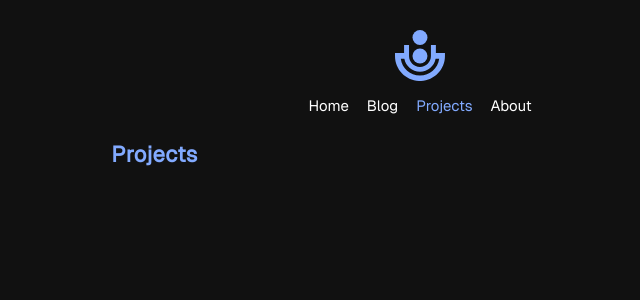
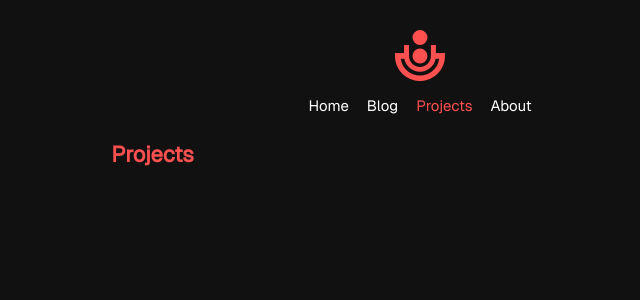
Before and after one commit to ericarthurc/ericarthurc.com, a SvelteKit app: page /projects in a window 1280 px wide. Shown: the top 300 px of the page, without its empty margins (220-860 px from the left). Built offline with nearby package versions, Linux system fonts and the light colour scheme.

Commit message:
12:49 12-5

```diff
--- a/src/routes/(blog)/blog/[slug]/+page.svelte
+++ b/src/routes/(blog)/blog/[slug]/+page.svelte
@@ -10,5 +10,5 @@
 </script>
 
 <div class="post-content-container">
-	{@html data.content}
+	{@render data.content()}
 </div>
--- a/src/styles/main.scss
+++ b/src/styles/main.scss
@@ -32,26 +32,26 @@ $orange2: #e48e71;
 :root {
 	--clr-html-bg: #{$dark2};
 	--clr-body: #{$white1};
-	--clr-logo: #{$blue3};
-	--clr-scrollbar-thumb: #{$blue3};
-	--clr-page-title: #{$blue3};
-	--clr-sec-border-pri: #{$blue3};
-	--clr-sec-border-sec: #{$orange2};
+	--clr-logo: #{$red1};
+	--clr-scrollbar-thumb: #{$white1};
+	--clr-page-title: #{$red1};
+	--clr-sec-border-pri: #{$white1};
+	--clr-sec-border-sec: #{$red1};
 	--clr-sec-border-ter: #{$white1};
-	--clr-listing-border: #{$blue1};
-	--clr-listing-border-feat: #{$orange1};
+	--clr-listing-border: #{$white1};
+	--clr-listing-border-feat: #{$white1};
 	--clr-post-cat: #{$white1};
-	--clr-post-cat-feat: #{$orange1};
+	--clr-post-cat-feat: #{$red1};
 	--clr-post-title: #{$white1};
-	--clr-post-title-hover: #{$purple1};
-	--clr-post-title-hover-feat: #{$red2};
-	--clr-post-date: #{$blue1};
-	--clr-post-date-feat: #{$orange2};
-	--clr-post-snippet: #{$grey1};
-	--clr-post-views: #{$orange1};
+	--clr-post-title-hover: #{$white1};
+	--clr-post-title-hover-feat: #{$white1};
+	--clr-post-date: #{$red1};
+	--clr-post-date-feat: #{$red1};
+	--clr-post-snippet: #{$white1};
+	--clr-post-views: #{$red1};
 	--clr-nav-link: #{$white1};
-	--clr-nav-link-hover: #{$blue3};
-	--clr-nav-link-active: #{$blue3};
+	--clr-nav-link-hover: #{$red1};
+	--clr-nav-link-active: #{$red1};
 }
 
 *,
@@ -155,7 +155,6 @@ header {
 	// padding-left: 15px;
 
 	h3 {
-		letter-spacing: 0.03rem;
 		font-size: 22px;
 		margin: 0;
 		// font-weight: 300;
@@ -164,14 +163,13 @@ header {
 }
 
 .home-info-box {
-	border-left: 2px solid var(--clr-sec-border-pri);
+	border-left: 1px solid var(--clr-sec-border-pri);
 	margin-bottom: 20px;
 	padding-left: 15px;
 
 	h4 {
-		letter-spacing: 0.03rem;
 		margin: 0;
-		font-size: 18px;
+		font-size: 16px;
 		// font-weight: 300;
 		// color: var(--clr-page-title);
 		margin-bottom: 10px;
@@ -185,11 +183,11 @@ header {
 
 .post-list-featured {
 	margin-bottom: 20px;
-	border-left: 2px solid var(--clr-sec-border-sec);
+	border-left: 1px solid var(--clr-sec-border-sec);
 	padding-left: 15px;
 
 	h4 {
-		letter-spacing: 0.03rem;
+		font-size: 16px;
 		margin: 0;
 		margin-bottom: 15px;
 		// font-weight: 300;
@@ -198,10 +196,12 @@ header {
 }
 
 .post-list-non-featured {
-	border-left: 2px solid var(--clr-sec-border-pri);
+	margin-bottom: 20px;
+	border-left: 1px solid var(--clr-sec-border-pri);
 	padding-left: 15px;
 
 	h4 {
+		font-size: 16px;
 		letter-spacing: 0.03rem;
 		margin: 0;
 		margin-bottom: 17px;
```
Also changed, not shown: src/routes/(blog)/blog/[slug]/+page.ts (renamed from src/routes/(blog)/blog/[slug]/+page.server.ts, +3 -8 lines).
